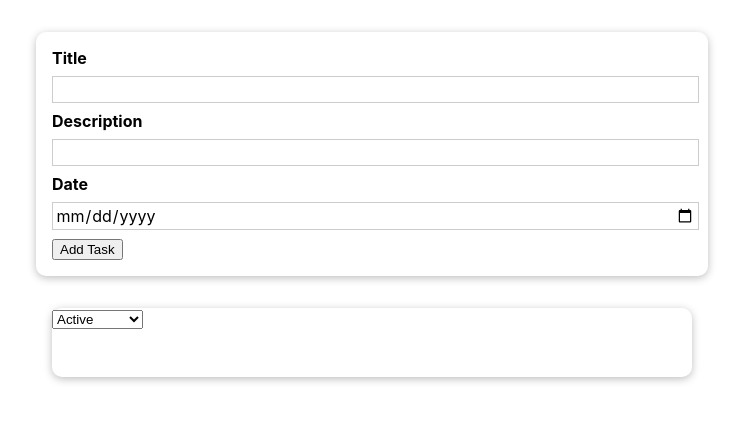
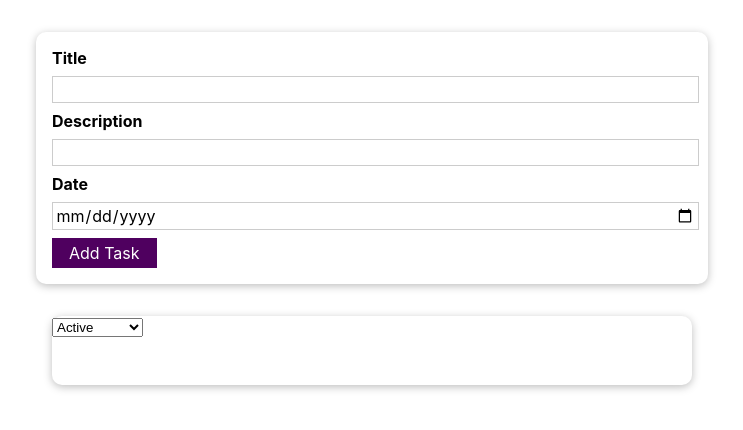
Before and after one commit to amit-softobiz/task-board, a React (Create React App) app: page / in a window 1280 px wide. Shown: the top 430 px of the page, without its empty margins (268-1011 px from the left). Built offline with nearby package versions, Linux system fonts and the light colour scheme.

Commit message:
add button component

```diff
--- /dev/null
+++ b/src/components/UI/Button.js
@@ -0,0 +1,11 @@
+import React from 'react'
+import classes from './Button.module.css'
+const Button = (props) => {
+    return (
+        <button className={classes.button} type={props.type || 'button'} onClick={props.onClick}>
+        {props.children}
+        </button>
+    )
+}
+
+export default Button
--- /dev/null
+++ b/src/components/UI/Button.module.css
@@ -0,0 +1,18 @@
+.button {
+    font: inherit;
+    border: 1px solid #4f005f;
+    background: #4f005f;
+    color: white;
+    padding: 0.25rem 1rem;
+    cursor: pointer;
+  }
+
+  .button:hover,
+  .button:active {
+    background: #741188;
+    border-color: #741188;
+  }
+
+  .button:focus {
+    outline: none;
+  }
--- a/src/components/UI/ErrorModal.js
+++ b/src/components/UI/ErrorModal.js
@@ -2,6 +2,7 @@ import React from 'react';
 import ReactDOM from 'react-dom';
 import Card from './Card';
 import classes from './ErrorModal.module.css';
+import Button from '../UI/Button';
 const Backdrop = props =>{
   return <div className={classes.backdrop} onClick={props.onConfirm}/>;
 }
@@ -15,9 +16,9 @@ const ModalOverlay = props =>{
         <p>{props.message}</p>
     </div>
     <footer className={classes.actions}>
-        <button onClick={props.onConfirm}>
+        <Button onClick={props.onConfirm}>
             Okay
-        </button>
+        </Button>
     </footer>
 </Card>
   )
--- a/src/components/tasks/Addtask.js
+++ b/src/components/tasks/Addtask.js
@@ -2,6 +2,7 @@ import React,{useRef, useState} from 'react'
 import Card from '../UI/Card'
 import classes from './Addtask.module.css'
 import ErrorModal from '../UI/ErrorModal';
+import Button from '../UI/Button';
 const Addtask = (props) => {
     const titleInputRef = useRef();
     const descriptionInputRef = useRef();
@@ -43,7 +44,7 @@ const Addtask = (props) => {
       <label htmlFor='date'>Date</label>
       <input type='date' min='2019-01-01' max="2022-12-31" ref={dateInputRef} />
 
-      <button type="submit">Add Task</button>
+      <Button type="submit">Add Task</Button>
     </form>
     </Card>
     </div>
```
Also changed, not shown: src/index.css (+12 -0 lines).
